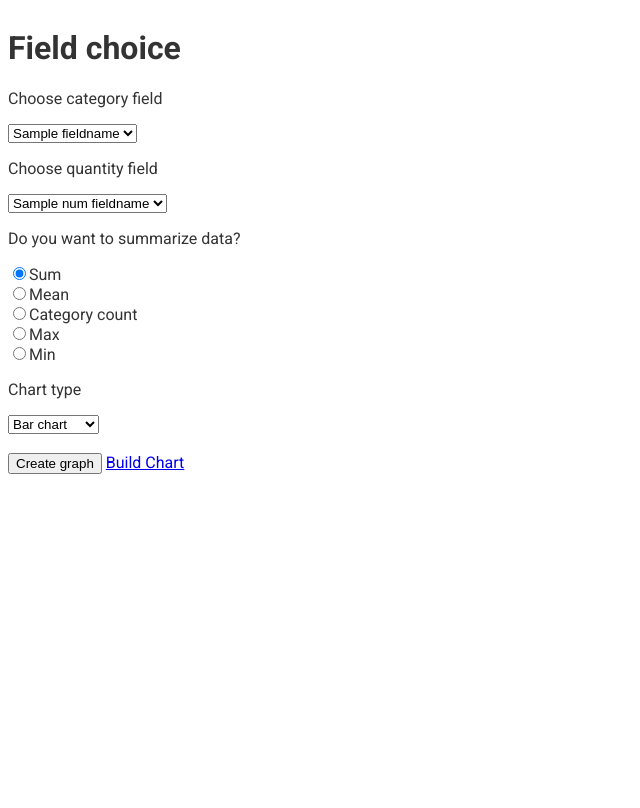
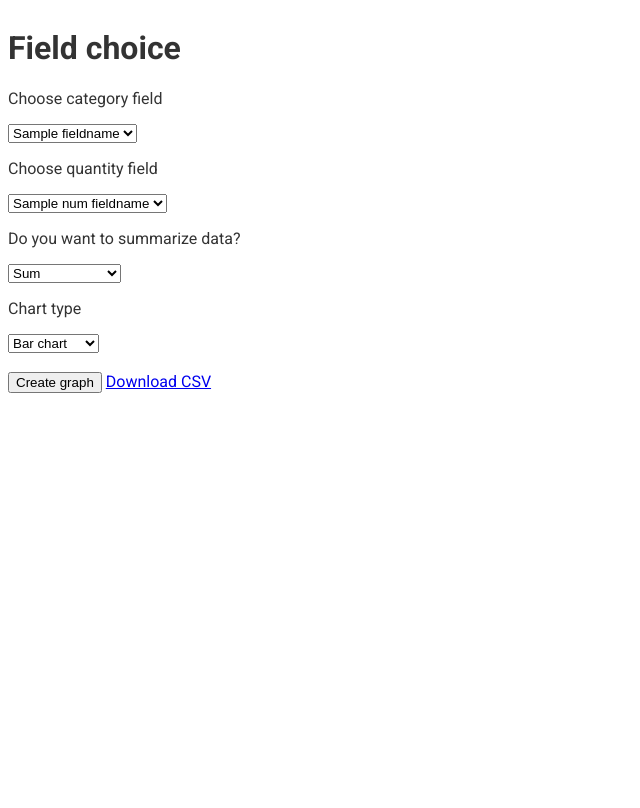
Before and after one commit to ITHACA-org/charts, a Django app: template wfs_csv/templates/wfs_csv/field_choice.html in a window 1280 px wide. Shown: the whole page, without its empty margins (0-640 px from the left). Run offline with Django 3.2, Linux system fonts and the light colour scheme; the template is opened without the code that fills it: most values are stand-ins (such as "Sample title", 1, 10 or a date in 2020); some libraries are stand-ins or nearby versions.

Commit message:
Multiple chart and aggregations

```diff
--- a/charts/settings.py
+++ b/charts/settings.py
@@ -37,7 +37,6 @@ INSTALLED_APPS = (
     'django.contrib.sessions',
     'django.contrib.messages',
     'django.contrib.staticfiles',
-    'getcsv',
     'wfs_csv'
 )
 
--- a/charts/urls.py
+++ b/charts/urls.py
@@ -17,13 +17,6 @@ from django.conf.urls import include, url
 from django.contrib import admin
 
 urlpatterns = [
-    url(r'^charts/', include('getcsv.urls'), name='get_csv'),
-    url(r'^charts/pie_chart_v1', include('getcsv.urls')),
-    url(r'^charts/donut_chart_v1', include('getcsv.urls')),
-    url(r'^charts/pie_chart_v2', include('getcsv.urls')),
-    url(r'^charts/donut_chart_v2', include('getcsv.urls')),
-    url(r'^charts/Chart', include('getcsv.urls')),
-    url(r'^charts/', include('getcsv.urls')),
     url(r'^table/', include('wfs_csv.urls')),
     url(r'^admin/', include(admin.site.urls)),
 ]
--- a/wfs_csv/static/chart.js
+++ /dev/null
@@ -1,42 +0,0 @@
-function get_chart(){
-
-        // extract summary type
-        var aggregates = document.f.aggregates;
-        var agg = '';
-        var i;
-        for (i = 0; i < aggregates.length; i++){
-            if (aggregates[i].checked){
-                agg = agg + aggregates[i].value;
-            }
-        }
-
-        // extract chart type
-        var chartType = document.f.chart_type.value;
-
-        // extract link
-        var csv_link = document.getElementById('link').href;
-
-        // extract category and quantity fieldnames
-        var string = csv_link.split("&");
-        var quantity = string[2].split("=")[1];
-        var category = string[1].split("=")[1];
-
-        //create area for chart
-        var createChartArea =  function() {
-            var chartArea = document.getElementById("chart_area");
-            chartArea.style= "display:table; float:left; height:100%; width:70%";
-        };
-
-        // update chart
-        var replaceChart = function(){
-            doc_chart = document.getElementById('chart_area');
-            if(doc_chart.childElementCount >= 1){
-                 doc_chart.removeChild(doc_chart.childNodes[1]);
-                 createChartArea();
-                 };
-        };
-
-        replaceChart();
-        getCsv(csv_link, category, quantity, agg, chartType);
-
-};
--- a/wfs_csv/templates/wfs_csv/field_choice.html
+++ b/wfs_csv/templates/wfs_csv/field_choice.html
@@ -1,4 +1,4 @@
-<script src="/static/chart.js"></script>
+<body onload="update_link();">
 <script src="/static/csv.js"></script>
 <script src="/static/donut.js"></script>
 <script src="/static/bar.js"></script>
@@ -7,26 +7,28 @@
 <link href="https://fonts.googleapis.com/css?family=Roboto:400,700" rel="stylesheet">
 <link rel="stylesheet" href="/static/index.css">
 
-<form name="f" style="float:left; height:100%; width:30%">
+<form name="f" style="float:left; height:100%; width:30%" onchange="update_link();">
     <h1>Field choice</h1>
     <p>Choose category field</p>
-    <select name="category" onchange="update_link();">
+    <select name="category" >
     {% for fieldname in fieldnames %}
         <option value="{{ fieldname }}">{{ fieldname }}</option>
     {% endfor %}
     </select>
     <p>Choose quantity field</p>
-    <select name="quantity" onchange="update_link();">
+    <select name="quantity" onload="update_link();">
     {% for fieldname in num_fieldnames %}
         <option value="{{ fieldname }}">{{ fieldname }}</option>
     {% endfor %}
     </select>
     <p>Do you want to summarize data?</p>
-    <input type="radio" name="aggregates" value="0" checked>Sum<br>
-    <input type="radio" name="aggregates" value="1" >Mean<br>
-    <input type="radio" name="aggregates" value="2" >Category count<br>
-    <input type="radio" name="aggregates" value="3" >Max<br>
-    <input type="radio" name="aggregates" value="4" >Min<br>
+    <select name="aggregates">
+        <option value="0">Sum</option>
+        <option value="1">Mean</option>
+        <option value="2">Category count</option>
+        <option value="3">Max</option>
+        <option value="4">Min</option>
+    </select>
     <p>Chart type</p>
     <select name="chart_type">
         <option value="0">Bar chart</option>
@@ -36,20 +38,48 @@
     <br>
     <br>
     <input type="button" onclick="get_chart()" value="Create graph">
-    <a href="/table?lyrname={{ lyrname }}" id="link">Build Chart</a>
+    <a href="/table?lyrname={{ lyrname }}" id="link">Download CSV</a>
 
 </form>
 
 <div id="chart_area">
 </div>
 <script>
+var category, quantity, agg, chart_type, csv_url;
 
 function update_link(){
-    var url = '/table?lyrname={{ lyrname }}';
-    url = url + '&category=' + document.f.category.value;
-    url = url + '&quantity=' + document.f.quantity.value;
-    document.getElementById('link').href = url;
+    csv_url = '/table?lyrname={{ lyrname }}';
+    category = document.f.category.value;
+    csv_url = csv_url + '&category=' + category;
+    quantity = document.f.quantity.value;
+    csv_url = csv_url + '&quantity=' + quantity;
+    document.getElementById('link').href = csv_url;
+    agg = document.f.aggregates.value;
+    chart_type = document.f.chart_type.value;
     return;
 }
 
+function get_chart(){
+//create area for chart
+var createChartArea =  function() {
+    var chartArea = document.getElementById("chart_area");
+    chartArea.style= "display:table; float:left; height:100%; width:70%";
+};
+
+// update chart
+    var replaceChart = function(){
+        doc_chart = document.getElementById('chart_area');
+        if(doc_chart.childElementCount >= 1){
+             doc_chart.removeChild(doc_chart.childNodes[1]);
+             createChartArea();
+        };
+};
+
+createChartArea();
+replaceChart();
+getCsv(csv_url, category, quantity, agg, chart_type);
+}
+
+
 </script>
+</body>
```
